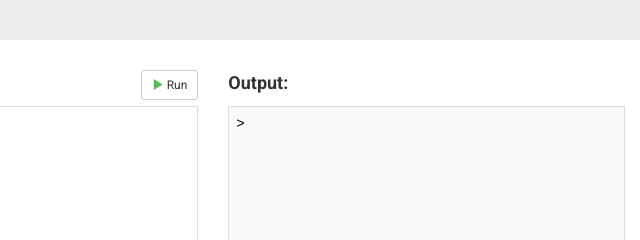
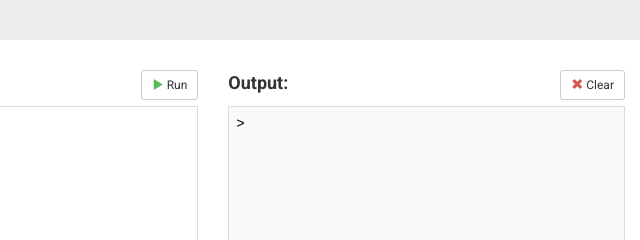
Before and after one commit to nfriend/cooltojs, a website: page CoolToJS/index.html in a window 1280 px wide. Shown: the part 317-557 px from the top of the page, 640-1280 px from the left. Drawn offline with Linux system fonts and the light colour scheme.

Commit message:
added clear button

```diff
--- a/CoolToJS/index.html
+++ b/CoolToJS/index.html
@@ -62,7 +62,11 @@
                 <br />
             </div>
             <div class="col-md-4 col-sm-12">
-                <p class="output-label">Output:</p>
+                <p class="output-label pull-left">Output:</p>
+                <button id="clear-button" type="button" class="btn btn-default btn-sm pull-right">
+                    <span class="glyphicon glyphicon-remove" style="color: #d9534f"></span> Clear
+                </button>
+                <div class="clearfix"></div>
                 <div class="console"></div>
                 <br />
             </div>
--- a/CoolToJS/scripts/demo.js
+++ b/CoolToJS/scripts/demo.js
@@ -134,6 +134,10 @@ var CoolToJSDemo;
         }
     };
 
+    document.getElementById('clear-button').onclick = function () {
+        window.consoleController.reset();
+    };
+
     // when the window is resized, set the heights of the various
     // editors/consoles to take the height of one page, so that scrolling
     // to the bottom allows for full-screen editing
```
